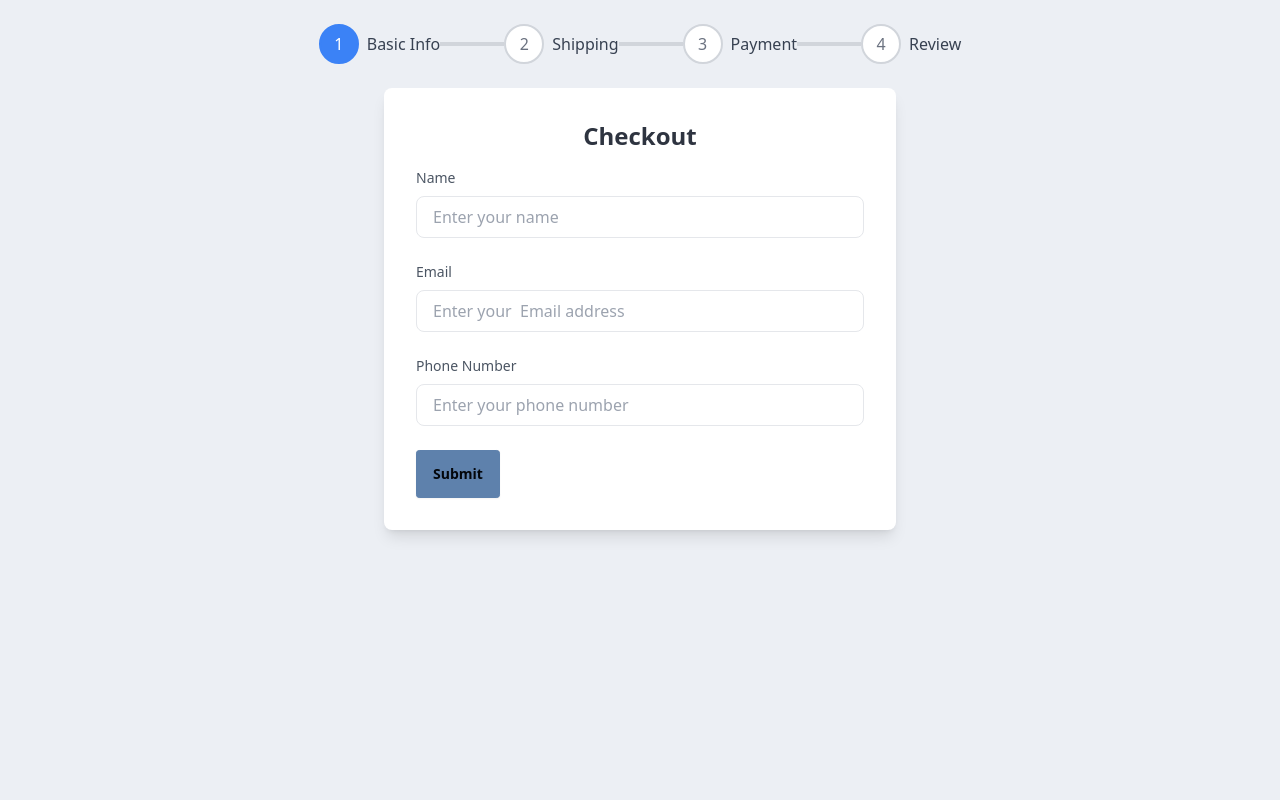
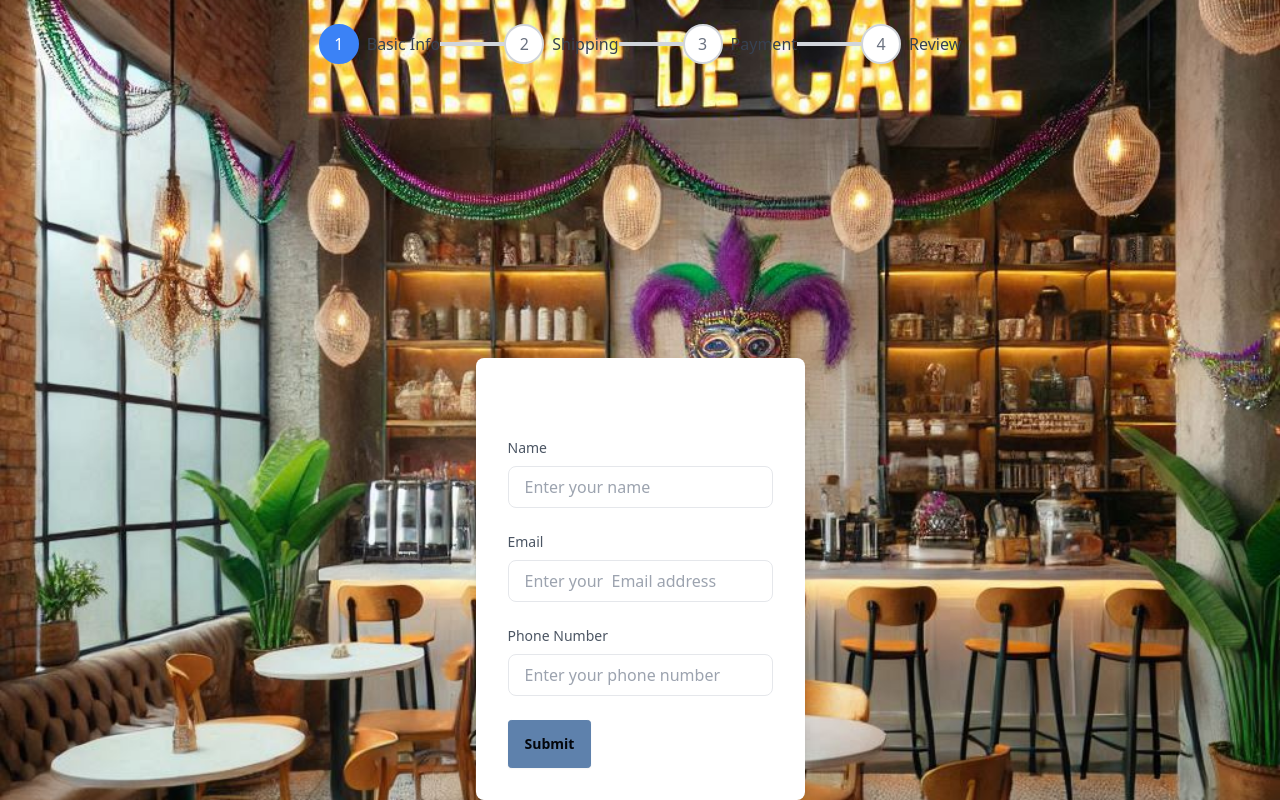
Before and after one commit to Theonly1adia/coffee-shop-frontend, a Next.js app: page /checkout in a window 1280 px wide. Built offline with nearby package versions, Linux system fonts and the light colour scheme.

Commit message:
fixed navbar issue

```diff
--- a/src/components/Navbar.js
+++ b/src/components/Navbar.js
@@ -28,6 +28,6 @@ export default function Navbar({ title }) {
 
 }
 
-NavBar.propTypes = {
+Navbar.propTypes = {
   title: PropTypes.string.isRequired,
 };
--- a/src/pages/checkout.js
+++ b/src/pages/checkout.js
@@ -31,7 +31,19 @@ export default function Checkout() {
         nextStep();
     }
     return (
-        <div>
+        <div
+        style={{
+            backgroundImage: 'url(Splash-page.jpg)', // Path to your background image
+            backgroundSize: 'cover',  // Ensures the image covers the whole container
+            backgroundPosition: 'center', // Centers the image
+            height: '100vh', // Make the background cover the whole viewport height
+            display: 'flex',
+            flexDirection: 'column',
+            justifyContent: 'space-between',
+            alignItems: 'center',
+            color: 'white',
+          }}>
+
             <Stepper currentStep={currentStep} steps={steps} />
 
             {currentStep === 0 && <CheckoutForm handleCheckout={handleCheckout} />}
```
